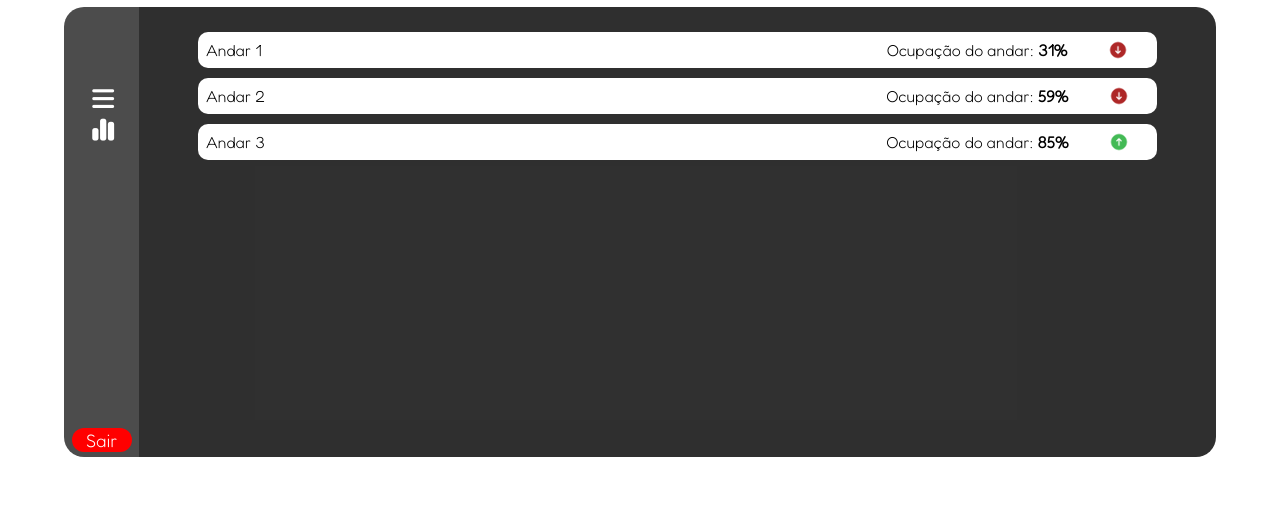
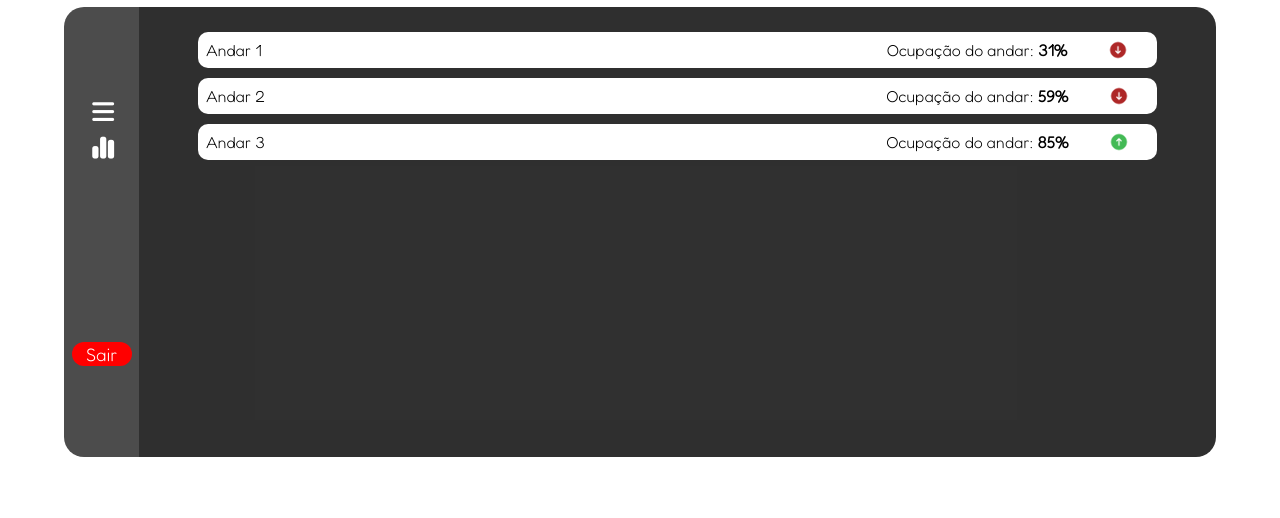
Before and after one commit to lucaslrodrigues/Sprint2, a plain HTML site: page Site institucional/Dashboard2.html in a window 1280 px wide. Shown: the part 89-607 px from the top of the page. Drawn offline with Linux system fonts and the light colour scheme.

Commit message:
arrumando uma parte do dashboard

```diff
--- a/Site institucional/Dashboard2.html
+++ b/Site institucional/Dashboard2.html
@@ -34,7 +34,7 @@
                     <a style="color: white;" href="dashboard2.html"><i class="fa-solid fa-chart-simple"></i></a>
                     <!-- <i class="fa-solid fa-gear"></i> -->
                 </div>
-                <button class="sair"> Sair </button>
+                <button class="sair" onclick="exit()"> Sair </button>
             </div>
             <div class="dashboard">
                 <div class="andar">
@@ -240,4 +240,7 @@
             esconder3.style.display = "none";
         }
     }
+    function exit(){
+        window.location.href = "index.html";
+    }
 </script>
--- a/Site institucional/styleDashboard2.css
+++ b/Site institucional/styleDashboard2.css
@@ -58,7 +58,7 @@ li a:hover {
     border-radius: 20px 0px 0px 20px;
     display: flex;
     flex-direction: column;
-    justify-content: space-between;
+    justify-content: space-around;
 }
 
 .menu i {
@@ -68,12 +68,10 @@ li a:hover {
 .topicos {
     display: flex;
     flex-direction: column;
-    justify-content: center;
     align-items: center;
-    margin-top: 100%;
 }
 .topicos a {
-    margin: 2%;
+    margin: 5%;
     font-size: 20px;
 }
 .sair {
```
